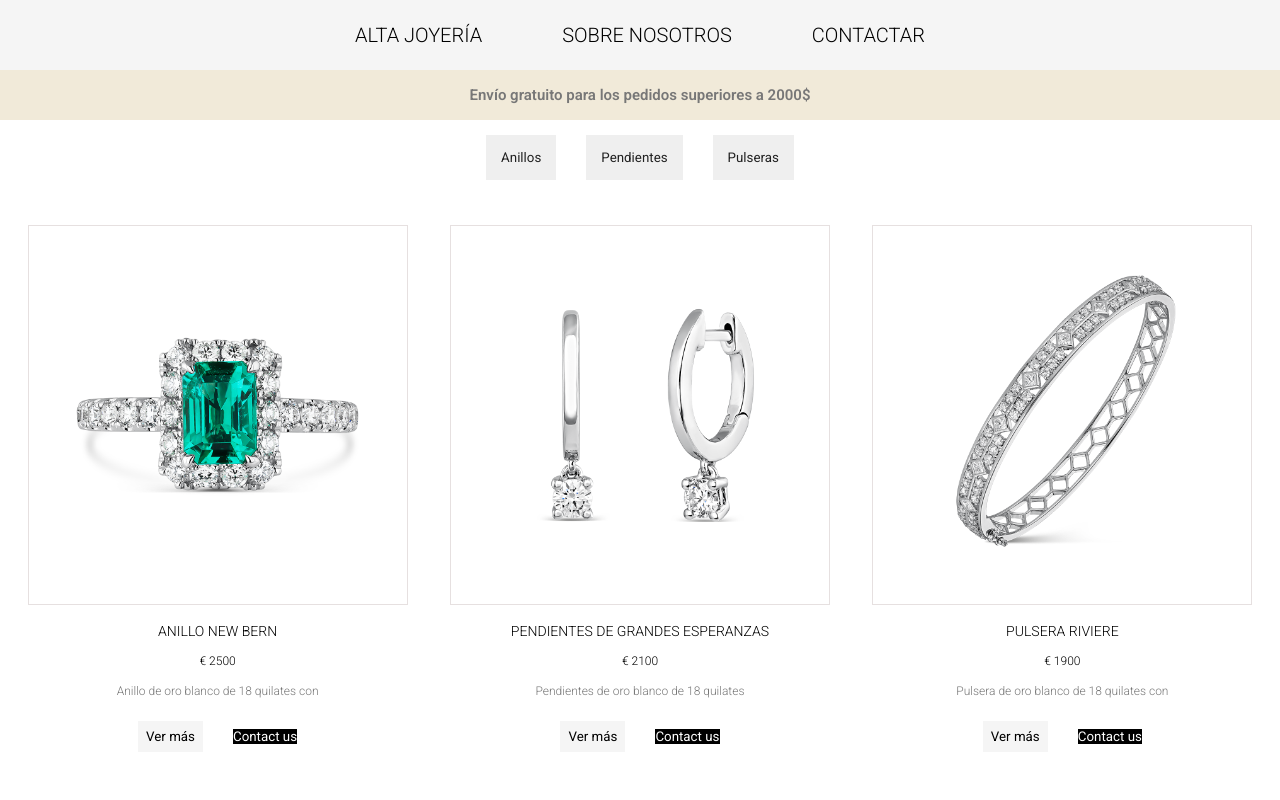
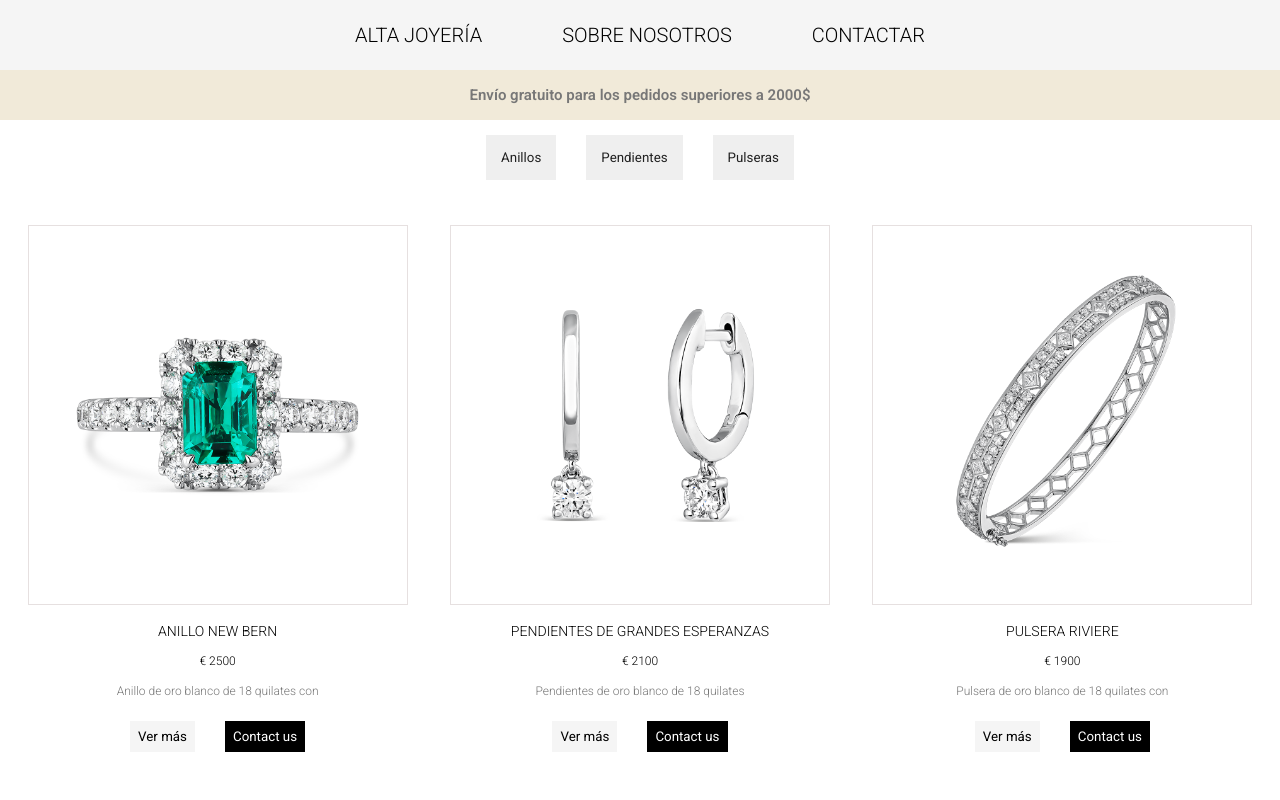
Before and after one commit to Xyrus9/AungStarWeb, a React (Create React App) app: page / in a window 1280 px wide. Shown: the top 800 px of the page. Built offline with nearby package versions, Linux system fonts and the light colour scheme.

Commit message:
Update App.css

```diff
--- a/src/App.css
+++ b/src/App.css
@@ -84,7 +84,8 @@
 .ctaBtn{
      background-color: #000000 ;
      color:#fff;
-     border: none
+     border: none;
+     padding:8px;
 }
 
  @media all and (max-width:500px){
```
